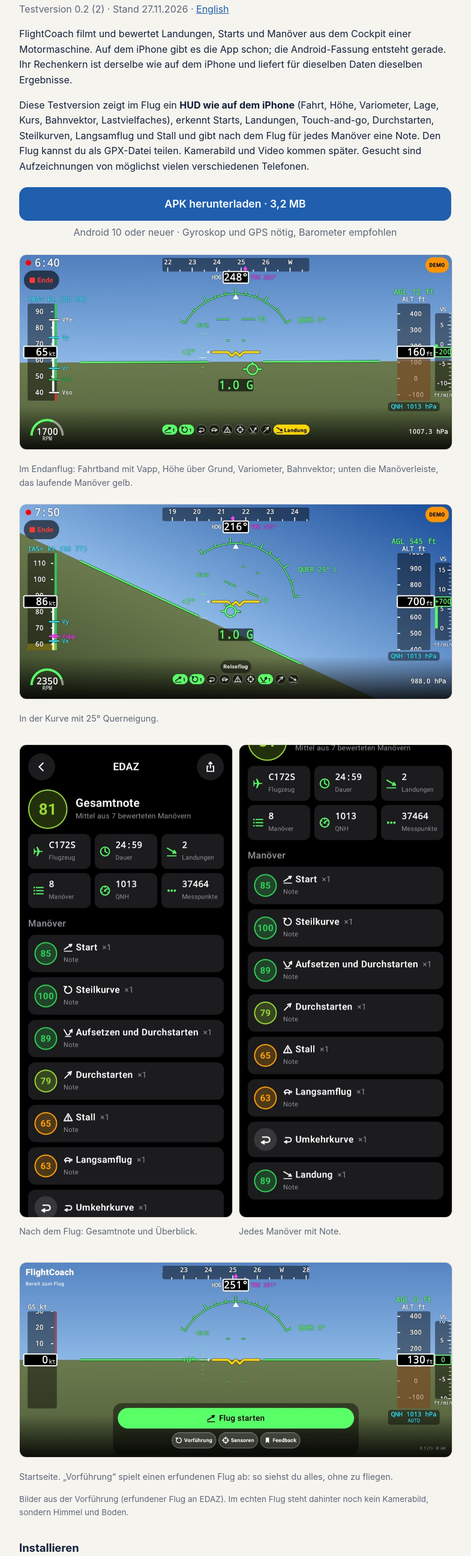
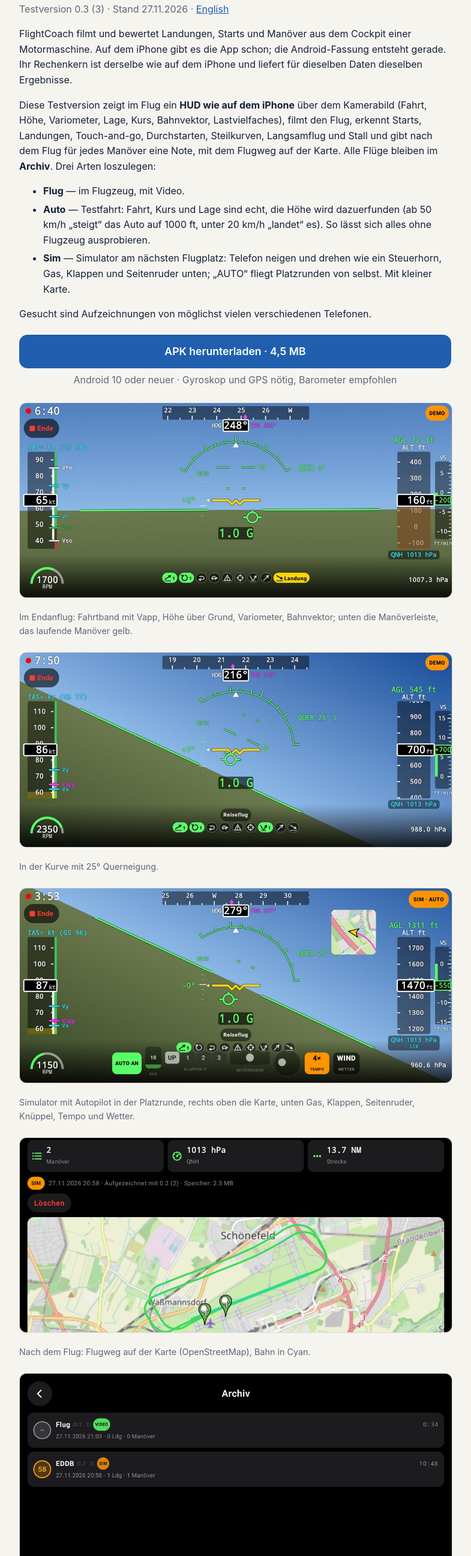
Before and after one commit to SkyVaneApp/skyvaneapp.github.io, a plain HTML site: page docs/flightcoach-android-jb4tvi1f3t/index.html in a window 1280 px wide. Shown: the part 206-2800 px from the top of the page at 60% size, without its empty margins (248-1033 px from the left). Drawn offline with Linux system fonts and the light colour scheme.

Commit message:
FlightCoach Android 0.3 (3): Sim, Testfahrt, Archiv, Kamera, Karte
Co-Authored-By: Claude Opus 5.5 <noreply@anthropic.com>

```diff
--- a/docs/flightcoach-android-jb4tvi1f3t/index.html
+++ b/docs/flightcoach-android-jb4tvi1f3t/index.html
@@ -22,22 +22,36 @@
 <body>
 <img class="icon" src="icon.png" alt="FlightCoach">
 <h1>FlightCoach für Android</h1>
-<p class="dim">Testversion <span class="ver">0.2 (2)</span> · Stand <span class="date">27.11.2026</span> · <a href="#en">English</a></p>
+<p class="dim">Testversion <span class="ver">0.3 (3)</span> · Stand <span class="date">27.11.2026</span> · <a href="#en">English</a></p>
 
 <p>FlightCoach filmt und bewertet Landungen, Starts und Manöver aus dem Cockpit einer Motormaschine. Auf dem iPhone gibt
 es die App schon; die Android-Fassung entsteht gerade. Ihr Rechenkern ist derselbe wie auf dem iPhone und liefert für
 dieselben Daten dieselben Ergebnisse.</p>
-<p>Diese Testversion zeigt im Flug ein <strong>HUD wie auf dem iPhone</strong> (Fahrt, Höhe, Variometer, Lage, Kurs,
-Bahnvektor, Lastvielfaches), erkennt Starts, Landungen, Touch-and-go, Durchstarten, Steilkurven, Langsamflug und Stall
-und gibt nach dem Flug für jedes Manöver eine Note. Den Flug kannst du als GPX-Datei teilen. Kamerabild und Video
-kommen später. Gesucht sind Aufzeichnungen von möglichst vielen verschiedenen Telefonen.</p>
+<p>Diese Testversion zeigt im Flug ein <strong>HUD wie auf dem iPhone</strong> über dem Kamerabild (Fahrt, Höhe,
+Variometer, Lage, Kurs, Bahnvektor, Lastvielfaches), filmt den Flug, erkennt Starts, Landungen, Touch-and-go,
+Durchstarten, Steilkurven, Langsamflug und Stall und gibt nach dem Flug für jedes Manöver eine Note, mit dem Flugweg
+auf der Karte. Alle Flüge bleiben im <strong>Archiv</strong>. Drei Arten loszulegen:</p>
+<ul>
+  <li><strong>Flug</strong> — im Flugzeug, mit Video.</li>
+  <li><strong>Auto</strong> — Testfahrt: Fahrt, Kurs und Lage sind echt, die Höhe wird dazuerfunden (ab 50 km/h „steigt“
+    das Auto auf 1000 ft, unter 20 km/h „landet“ es). So lässt sich alles ohne Flugzeug ausprobieren.</li>
+  <li><strong>Sim</strong> — Simulator am nächsten Flugplatz: Telefon neigen und drehen wie ein Steuerhorn, Gas,
+    Klappen und Seitenruder unten; „AUTO“ fliegt Platzrunden von selbst. Mit kleiner Karte.</li>
+</ul>
+<p>Gesucht sind Aufzeichnungen von möglichst vielen verschiedenen Telefonen.</p>
 
-<a class="dl" href="flightcoach.apk" download>APK herunterladen · <span class="mb">3,2</span> MB</a>
+<a class="dl" href="flightcoach.apk" download>APK herunterladen · <span class="mb">4,5</span> MB</a>
 <p class="dim" style="text-align:center;margin-top:0">Android 10 oder neuer · Gyroskop und GPS nötig, Barometer empfohlen</p>
 
 <figure><img class="shot" src="2-hud-endanflug.jpg" alt="HUD im Endanflug"><figcaption>Im Endanflug: Fahrtband mit
 Vapp, Höhe über Grund, Variometer, Bahnvektor; unten die Manöverleiste, das laufende Manöver gelb.</figcaption></figure>
 <figure><img class="shot" src="3-hud-kurve.jpg" alt="HUD in der Kurve"><figcaption>In der Kurve mit 25° Querneigung.
+</figcaption></figure>
+<figure><img class="shot" src="6-sim.jpg" alt="Simulator"><figcaption>Simulator mit Autopilot in der Platzrunde,
+rechts oben die Karte, unten Gas, Klappen, Seitenruder, Knüppel, Tempo und Wetter.</figcaption></figure>
+<figure><img class="shot" src="7-karte.jpg" alt="Flugweg auf der Karte"><figcaption>Nach dem Flug: Flugweg auf der
+Karte (OpenStreetMap), Bahn in Cyan.</figcaption></figure>
+<figure><img class="shot" src="8-archiv.jpg" alt="Archiv"><figcaption>Archiv: jeder Flug mit Note, SIM/TEST und Video.
 </figcaption></figure>
 <div class="pair">
 <figure><img class="shot" src="4-auswertung.jpg" alt="Auswertung nach dem Flug"><figcaption>Nach dem Flug: Gesamtnote
@@ -46,8 +60,8 @@ und Überblick.</figcaption></figure>
 </div>
 <figure><img class="shot" src="1-start.jpg" alt="Startseite"><figcaption>Startseite. „Vorführung“ spielt einen
 erfundenen Flug ab: so siehst du alles, ohne zu fliegen.</figcaption></figure>
-<p class="dim" style="font-size:.85rem">Bilder aus der Vorführung (erfundener Flug an EDAZ). Im echten Flug steht
-dahinter noch kein Kamerabild, sondern Himmel und Boden.</p>
+<p class="dim" style="font-size:.85rem">HUD-Bilder aus Vorführung und Simulator. Im Flug und bei der Testfahrt
+liegt das HUD über dem Kamerabild.</p>
 
 <h2>Installieren</h2>
 <ol>
@@ -56,19 +70,22 @@ dahinter noch kein Kamerabild, sondern Himmel und Boden.</p>
     installieren: für den Browser erlauben, zurück, <strong>Installieren</strong>.</li>
   <li>Warnt Google Play Protect vor einer unbekannten App: <strong>Weitere Details → Trotzdem installieren</strong>.
     Die App kommt nicht aus dem Play Store, deshalb kennt Google sie nicht.</li>
-  <li>Beim ersten Start den <strong>Standort</strong> erlauben, „Genau“ und „Bei Nutzung der App“.</li>
+  <li>Beim ersten Start den <strong>Standort</strong> erlauben, „Genau“ und „Bei Nutzung der App“, und die
+    <strong>Kamera</strong> (für Bild und Video; ohne geht es auch, dann „Video“ ausschalten).</li>
 </ol>
 <p>Eine neue Testversion installierst du genauso, über die alte hinweg.</p>
 
 <h2>Benutzen</h2>
 <ol>
-  <li>Zum Kennenlernen: auf der Startseite <strong>Vorführung</strong> tippen.</li>
+  <li>Zum Zuschauen: <strong>Vorführung</strong> (ein erfundener Flug, oben rechts das Tempo). Zum Selbstfliegen:
+    oben <strong>Sim</strong> wählen und <strong>Simulator starten</strong>.</li>
   <li>Telefon quer und fest in die Halterung, <strong>Rückkamera nach vorn</strong> in Flugrichtung.</li>
-  <li><strong>Flug starten</strong> tippen. Stillhalten und oben rechts <strong>Eichen</strong> tippen, damit die App
+  <li><strong>Flug</strong> oder <strong>Auto</strong> wählen, starten. Stillhalten und oben rechts <strong>Eichen</strong> tippen, damit die App
     weiß, wie das Telefon eingebaut ist. Im Geradeausflug richtet <strong>Lage 0</strong> den Horizont nach.</li>
   <li>Fliegen (oder zum Ausprobieren: Auto fahren). Den Bildschirm dabei eingeschaltet lassen — diese Version
     zeichnet bei ausgeschaltetem Bildschirm noch nicht zuverlässig auf.</li>
-  <li>Danach oben links <strong>Ende</strong>. In der Auswertung oben rechts teilen und die GPX-Datei per Mail an
+  <li>Danach oben links <strong>Ende</strong>. Die Auswertung zeigt Noten, Karte und Video; der Flug liegt danach im
+    <strong>Archiv</strong>. Oben rechts teilen und die GPX-Datei per Mail an
     <a href="mailto:info@skyvane.app?subject=FlightCoach%20Android%20Test">info@skyvane.app</a> schicken.</li>
 </ol>
 <p>Hilfreich in der Mail: Telefonmodell, ob die angezeigte Fahrt zum Fahrtmesser bzw. Tacho passt, ob eine Rechtskurve
@@ -79,24 +96,28 @@ Rohwerte der Sensoren.</p>
 den Sensoren des Telefons und können falsch sein. Bediene die App nicht im Flug.</div>
 
 <h2>Daten</h2>
-<p>Die App braucht kein Konto und sendet nichts. Sie hat nicht einmal die Erlaubnis für den Internetzugang. Aufzeichnungen bleiben auf dem Telefon, bis du selbst eine
+<p>Die App braucht kein Konto und sendet nichts über dich. Ins Netz geht sie nur, um Kartenkacheln von OpenStreetMap
+zu laden (dabei sieht der Kartenserver deine IP-Adresse und den Kartenausschnitt). Video und Messwerte bleiben auf dem
+Telefon. Aufzeichnungen bleiben auf dem Telefon, bis du selbst eine
 GPX-Datei teilst. Was du per Mail schickst, dient nur dazu, die App zu verbessern. Verantwortlich: FlightCoach (Privatperson,
 Deutschland), info@skyvane.app.</p>
-<p class="dim" style="font-size:.85rem">Prüfsumme (SHA-256) der APK:<br><code><span class="sha">6720a7c7300c3a75e4f5066ab9430144207d2a496e2e234c82a1c95f79a0ee34</span></code></p>
+<p class="dim" style="font-size:.85rem">Prüfsumme (SHA-256) der APK:<br><code><span class="sha">7d8a1380255380fe14caddeab27516320c976a026e9924080377b0a72938267c</span></code></p>
 
 <h2 id="en">English</h2>
 <p>FlightCoach records and scores landings, take-offs and manoeuvres from the cockpit of a light aircraft. The iPhone app
 exists; the Android version is in progress and shares the same calculation core. This early test build is a
 <strong>early test build</strong>: an iPhone-style HUD in flight, automatic detection of take-offs, landings,
 touch-and-goes, go-arounds, steep turns, slow flight and stalls, and a score for each manoeuvre after the flight.
-Camera and video come later. Tap <em>Vorführung</em> on the start screen to watch a demo flight.</p>
+The HUD sits on the live camera image and the flight is filmed; every flight is kept in the archive with its track
+on a map. Modes: <em>Flug</em> (aircraft), <em>Auto</em> (test drive with invented altitude) and <em>Sim</em> (fly the
+simulator by tilting the phone, or let the autopilot fly circuits). <em>Vorführung</em> plays a demo flight.</p>
 <p><a href="flightcoach.apk" download><strong>Download the APK</strong></a> (Android 10+). Open the file, allow installing
 from your browser, and if Play Protect warns, choose <em>More details → Install anyway</em>. Allow precise location.</p>
 <p>Mount the phone landscape with the rear camera facing forward, tap <strong>Flug starten</strong>, hold still and
 tap <strong>Eichen</strong> (calibrate mount), fly or drive with the screen on, then <strong>Ende</strong> and share the
 GPX from the summary. Please email the file with your phone model and any problems to
 <a href="mailto:info@skyvane.app?subject=FlightCoach%20Android%20Test">info@skyvane.app</a>. The app is German-only for now.
-Not a flight instrument. No account, nothing is sent unless you share it.</p>
+Not a flight instrument. No account; only map tiles are loaded from OpenStreetMap, video and data stay on the phone.</p>
 
 <p class="dim">© AK</p>
 <p class="skyvane" style="margin-top:3em;font-size:.85rem;opacity:.7"><a href="https://skyvane.app/">SkyVane</a> · Apps für Himmel und Unterwegs · <a href="mailto:info@skyvane.app">info@skyvane.app</a></p>
```
Also changed, not shown: docs/flightcoach-android-jb4tvi1f3t/6-sim.jpg (added), docs/flightcoach-android-jb4tvi1f3t/7-karte.jpg (added), docs/flightcoach-android-jb4tvi1f3t/8-archiv.jpg (added), 1 other file.
